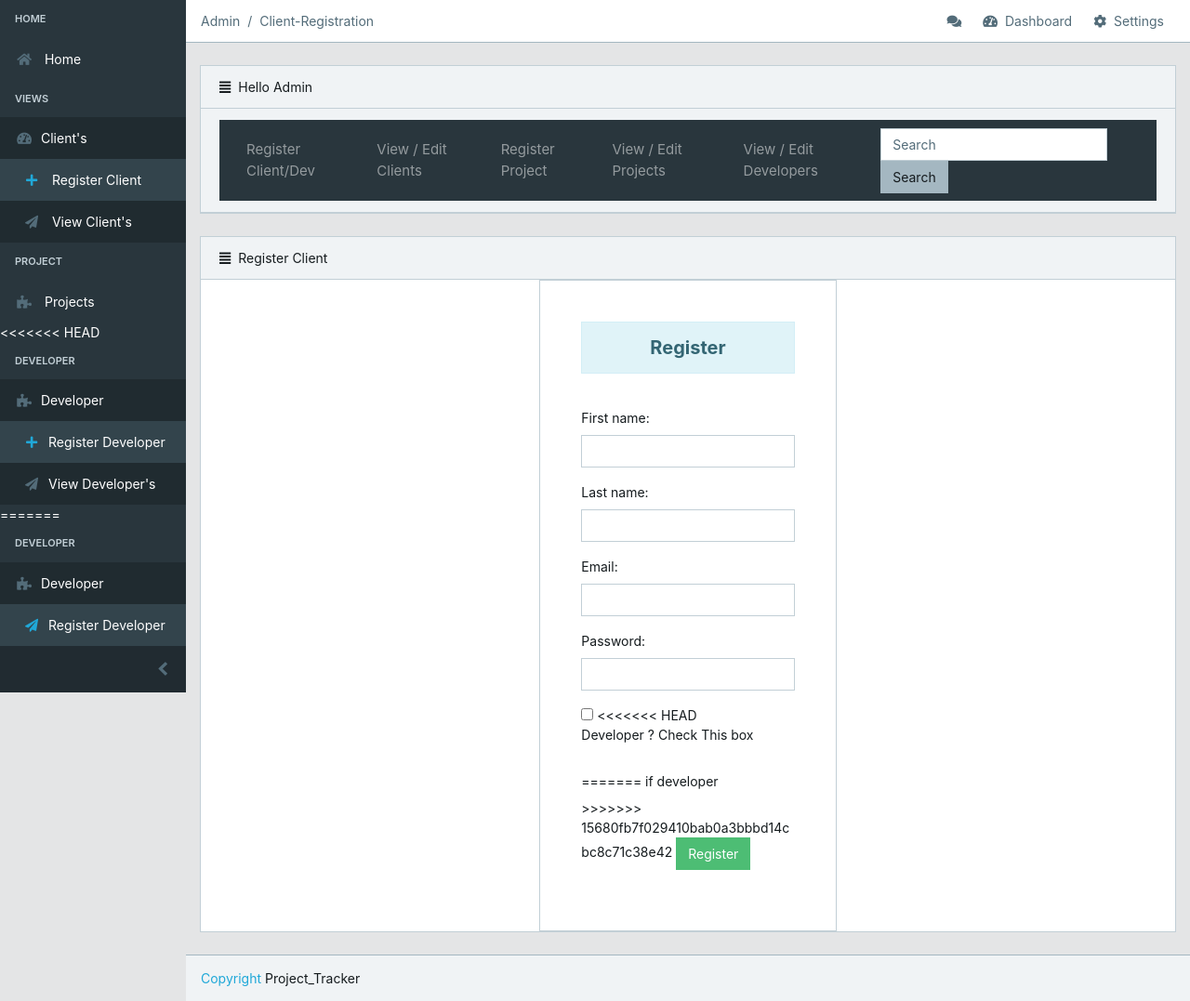
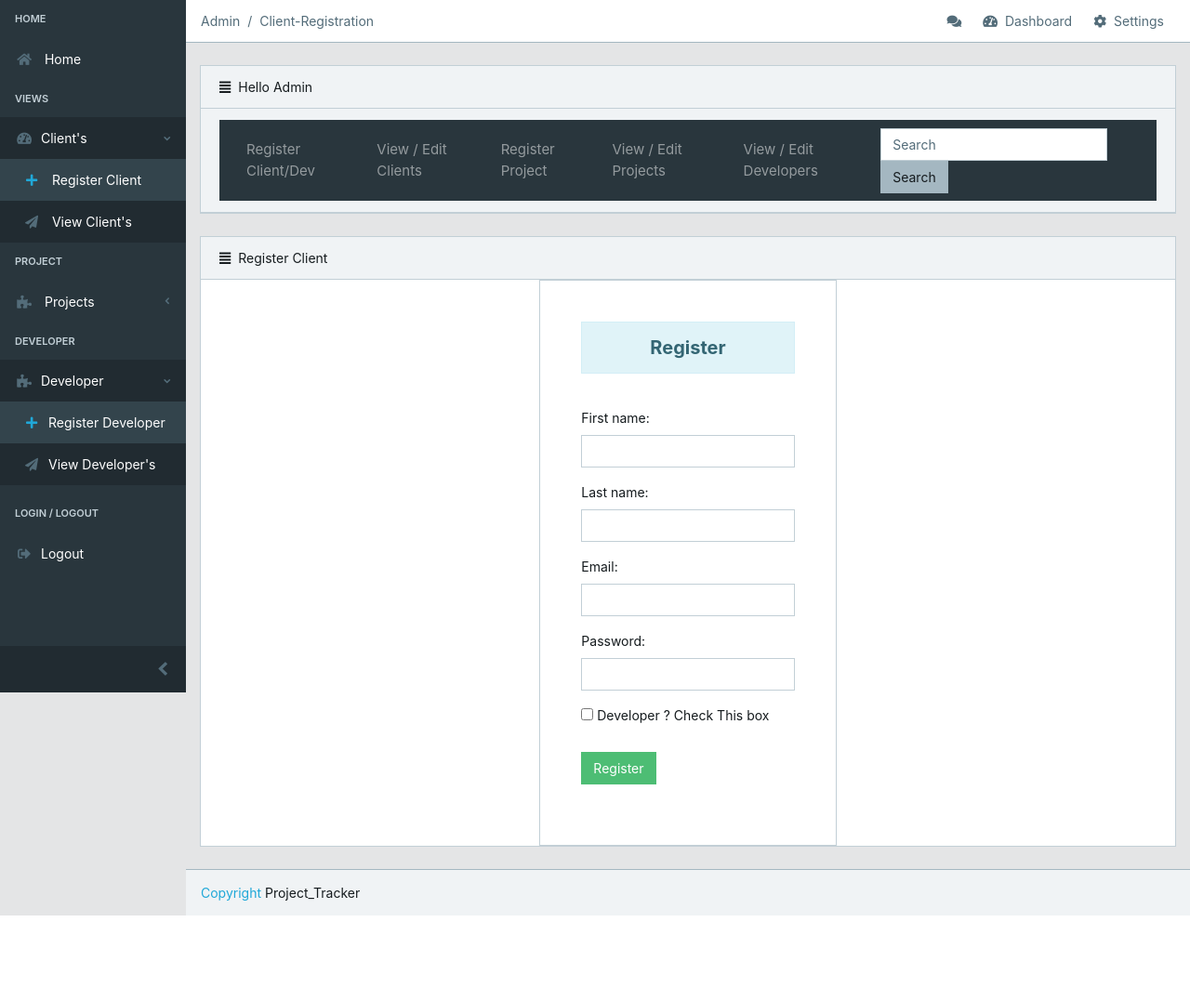
Before and after one commit to rohan2781/Project_Tracker, a Django app: page /sign-up/ in a window 1280 px wide. Shown: the part 55-1132 px from the top of the page at 93% size. After the commit the page ends 1040 px from the top, so only its background shows below. Run offline with Django 4.2, Linux system fonts and the light colour scheme; some libraries are stand-ins or nearby versions.

Commit message:
Conflict Solved

```diff
--- a/project_tracker/templates/base1.html
+++ b/project_tracker/templates/base1.html
@@ -179,39 +179,8 @@
 
           {% endblock%}
 
-<<<<<<< HEAD
           {% block developer %}
           {% endblock %}
-=======
-          <li class="nav-title">
-            Developer
-          </li>
-          <!--<li class="nav-item nav-dropdown">
-            <a class="nav-link nav-dropdown-toggle" href="#"><i class="fa fa-industry"></i> Company</a>
-            <ul class="nav-dropdown-items">
-              <li class="nav-item">
-                <a class="nav-link" href="#"><i class="fa fa-plus ml-2"></i> New Company</a>
-              </li>
-            </ul>
-          </li>-->
-          <li class="nav-item nav-dropdown">
-            <a class="nav-link nav-dropdown-toggle" href="#"><i class="fa fa-puzzle-piece"></i>Developer</a>
-            <ul class="nav-dropdown-items">
-              <!--<li class="nav-item">
-                <a class="nav-link" href="#"><i class="fa fa-plus ml-2"></i> Register Project</a>
-              </li>-->
-              <li class="nav-item">
-                <a class="nav-link" href="{% url 'sign-up' %}"><i class="fa fa-paper-plane ml-2"></i>Register Developer</a>
-              </li>
-              <li class="nav-item">
-                <a class="nav-link" href="{% url 'view_developers' %}"><i class="fa fa-paper-plane ml-2"></i>View Developer's</a>
-              </li>
-              <!-- <li class="nav-item">
-                <a class="nav-link" href="#"><i class="fa fa-plus ml-2"></i> New Task</a>
-              </li> -->
-            </ul>
-          </li>
->>>>>>> 15680fb7f029410bab0a3bbbd14cbc8c71c38e42
 
           <li class="divider"></li>
           <li class="nav-title">
--- a/project_tracker/templates/sign_up.html
+++ b/project_tracker/templates/sign_up.html
@@ -26,11 +26,7 @@
                                 {% csrf_token %}
                                 {{form.as_p}}
                                 <input type="checkbox" id="developer" name="developer" value="1">
-<<<<<<< HEAD
                                 <label for="developer"> Developer ? Check This box</label><br><br>
-=======
-                                <label for="developer">if developer</label><br>
->>>>>>> 15680fb7f029410bab0a3bbbd14cbc8c71c38e42
                                 <input type="Submit" class='btn btn-success' name="" value="Register">
                               <!--  <h1>Sign-Up</h1>
                                 <p class="text-muted">Sign In to your account</p>
--- a/project_tracker/templates/update_developer.html
+++ b/project_tracker/templates/update_developer.html
@@ -13,11 +13,7 @@
                                 {% csrf_token %}
                                 {{form.as_p}}
                                 <input type="Submit" class='btn btn-success' name="" value="Update">
-<<<<<<< HEAD
                                 <a href="{% url 'view_developers' %}" class="btn btn-success">Return</a>
-=======
-                                <a href="{% url 'admin_client' %}" class="btn btn-success">Return</a>
->>>>>>> 15680fb7f029410bab0a3bbbd14cbc8c71c38e42
                             </form>
                             <br>
                             <div class="">
--- a/project_tracker/templates/view_developers.html
+++ b/project_tracker/templates/view_developers.html
@@ -1,11 +1,7 @@
 {% extends 'admin.html' %}
 {% block breadcrumb %}
 <li class="breadcrumb-item active">Admin</li>
-<<<<<<< HEAD
 <li class="breadcrumb-item active">Developer's</li>
-=======
-<li class="breadcrumb-item active">Client's</li>
->>>>>>> 15680fb7f029410bab0a3bbbd14cbc8c71c38e42
 {% endblock breadcrumb%}
 {% block content1 %}
 <div class="card-header">
```
Also changed, not shown: project_tracker/db.sqlite3.
